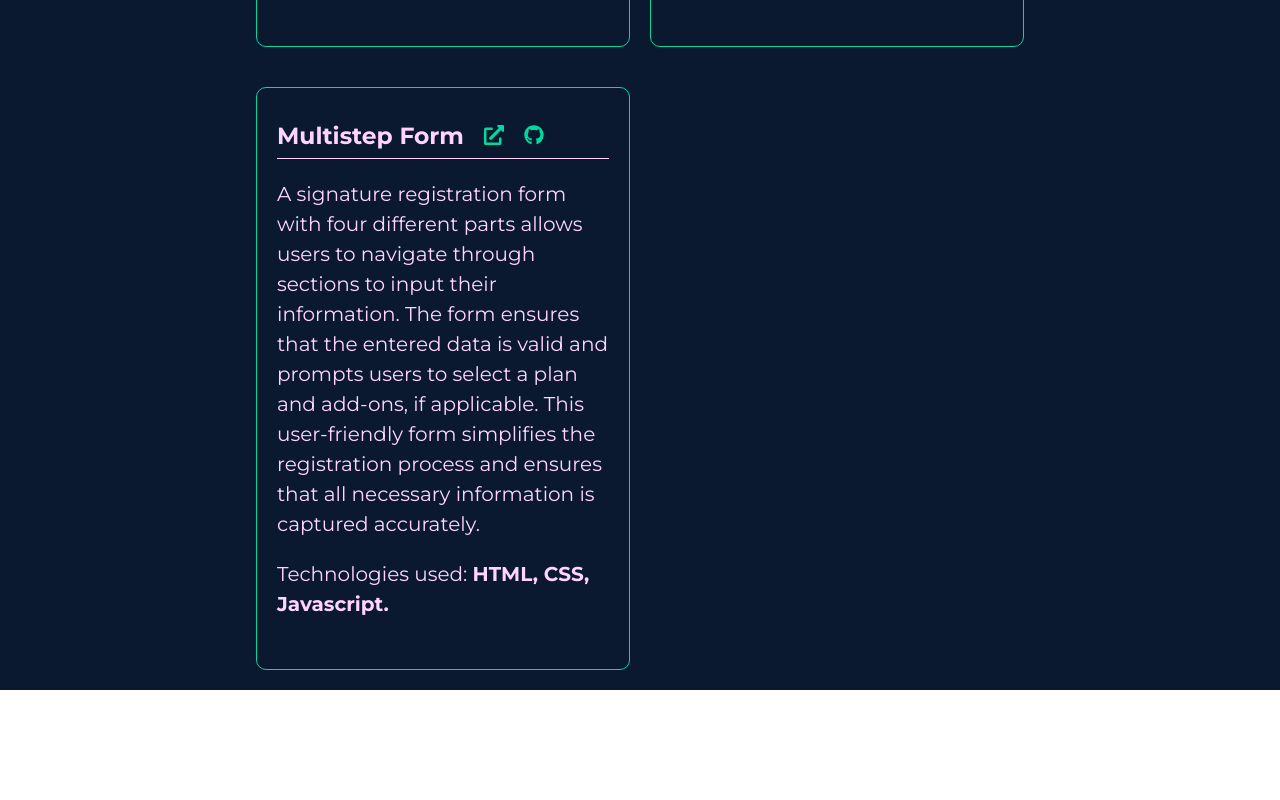
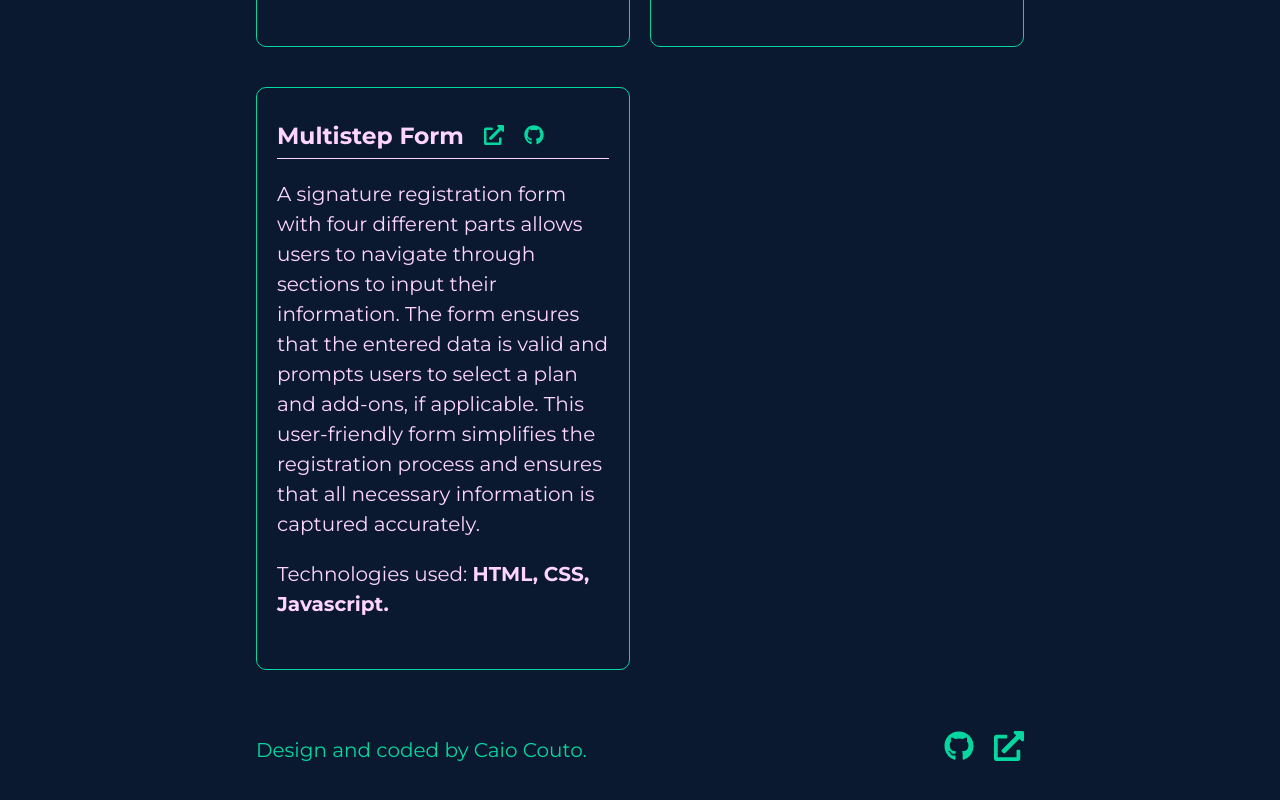
Before and after one commit to CaioCouto/portfolio, a React (Vite) app: page / in a window 1280 px wide. Shown: the part 3337-4137 px from the top of the page. Before the commit the page ends 4027 px from the top, so only its background shows below. Built offline with nearby package versions, Linux system fonts and the light colour scheme.

Commit message:
Imported Footer component.

```diff
--- a/src/App.jsx
+++ b/src/App.jsx
@@ -1,5 +1,5 @@
 import { useState } from 'react'
-import { Header, Main } from './components'
+import { Footer, Header, Main } from './components'
 
 import './App.css'
 import { ShowMenu } from './contexts'
@@ -12,6 +12,7 @@ function App() {
       <ShowMenu.Provider value={{ showMenu, setShowMenu }}>
         <Header/>
         <Main/>
+        <Footer/>
       </ShowMenu.Provider>
     </div>
   )
```
